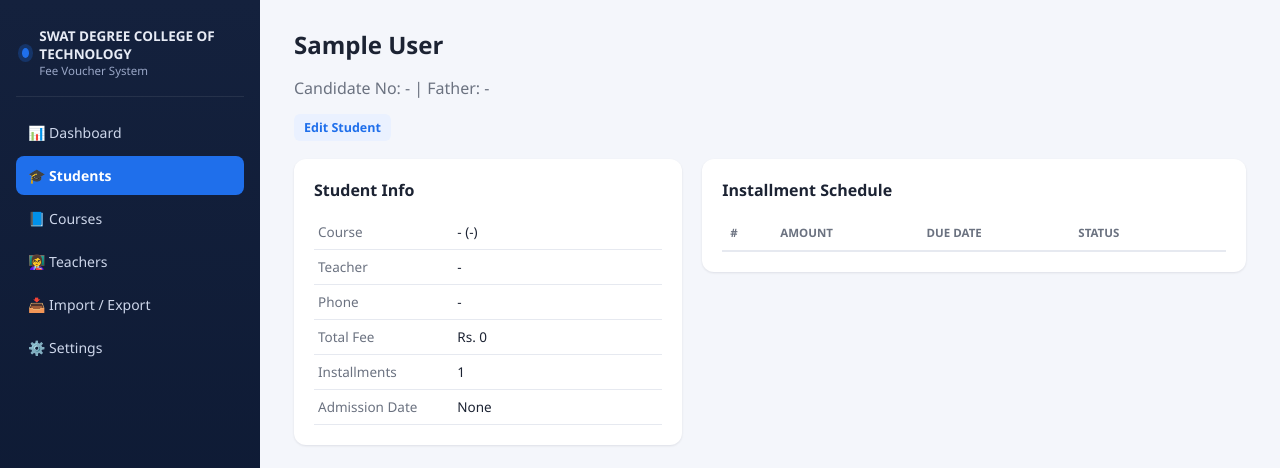
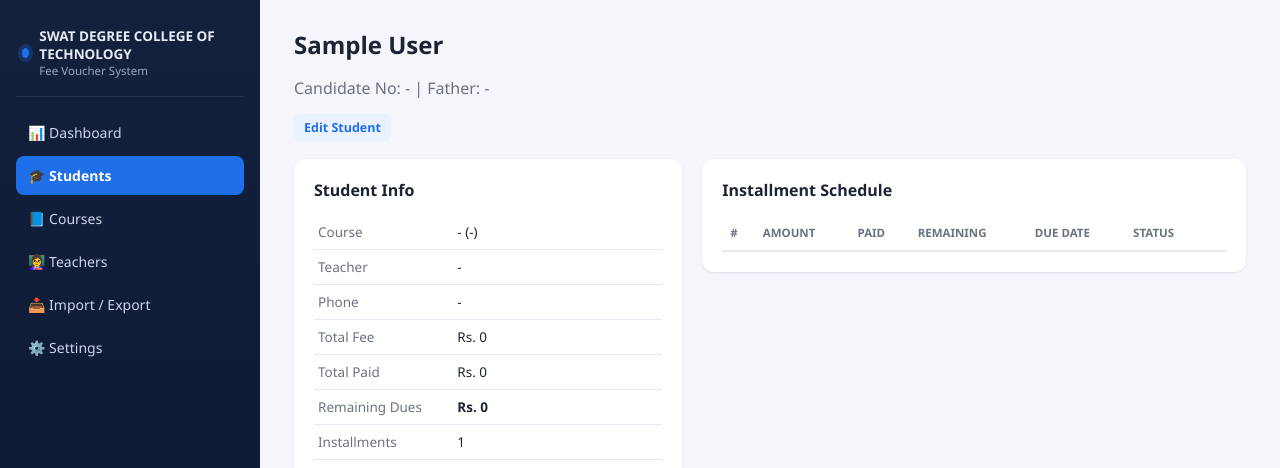
Before and after one commit to Rashidzada/swat-degree-collage-tech, a Flask app: page /students/1 in a window 1280 px wide. Shown: the top 468 px of the page. Run offline with Flask 3, Linux system fonts and the light colour scheme; the visitor is signed in with stand-in values (Sample User, id 1); data comes from the database, SQL or seed files in the repository; data that the repository does not hold is empty.

Commit message:
add partial payment and dues tracking

```diff
--- a/app.py
+++ b/app.py
@@ -35,6 +35,7 @@
         g.db = sqlite3.connect(DB_PATH)
         g.db.row_factory = sqlite3.Row
         g.db.execute("PRAGMA foreign_keys = ON")
+        ensure_payment_schema(g.db)
     return g.db
 
 
@@ -111,6 +112,7 @@
         """
     )
     db.commit()
+    ensure_payment_schema(db)
 
     if first_run:
         db.execute(
@@ -119,6 +121,20 @@
         )
         db.commit()
     db.close()
+
+
+def ensure_payment_schema(db):
+    columns = [row[1] for row in db.execute("PRAGMA table_info(payments)").fetchall()]
+    if not columns:
+        return
+    if "paid_amount" not in columns:
+        db.execute("ALTER TABLE payments ADD COLUMN paid_amount REAL NOT NULL DEFAULT 0")
+        db.execute(
+            """UPDATE payments
+               SET paid_amount = tuition_amount + id_card_fee + dmc_fee + exam_fee + fund_fee
+               WHERE paid = 1 AND paid_amount = 0"""
+        )
+        db.commit()
 
 
 # ----------------------------------------------------------------------
@@ -193,6 +209,26 @@
     return cleaned or "student"
 
 
+PAYMENT_TOTAL_SQL = "(tuition_amount + id_card_fee + dmc_fee + exam_fee + fund_fee)"
+PAYMENT_REMAINING_SQL = f"MAX({PAYMENT_TOTAL_SQL} - COALESCE(paid_amount, 0), 0)"
+PAYMENT_TOTAL_P_SQL = "(p.tuition_amount + p.id_card_fee + p.dmc_fee + p.exam_fee + p.fund_fee)"
+PAYMENT_REMAINING_P_SQL = f"MAX({PAYMENT_TOTAL_P_SQL} - COALESCE(p.paid_amount, 0), 0)"
+
+
+def payment_total(payment):
+    return (
+        float(payment["tuition_amount"] or 0)
+        + float(payment["id_card_fee"] or 0)
+        + float(payment["dmc_fee"] or 0)
+        + float(payment["exam_fee"] or 0)
+        + float(payment["fund_fee"] or 0)
+    )
+
+
+def payment_remaining(payment):
+    return max(payment_total(payment) - float(payment["paid_amount"] or 0), 0)
+
+
 def create_payments_for_student(db, student_id, total_fee, installment_count, course, admission_date_str):
     installment_amount = round(total_fee / installment_count, 2)
     try:
@@ -217,14 +253,14 @@
 
 def rebuild_unpaid_payments_for_student(db, student_id, total_fee, installment_count, course, admission_date_str):
     paid_rows = db.execute(
-        "SELECT installment_no FROM payments WHERE student_id = ? AND paid = 1",
+        "SELECT installment_no FROM payments WHERE student_id = ? AND (paid = 1 OR paid_amount > 0)",
         (student_id,),
     ).fetchall()
     paid_installments = {row["installment_no"] for row in paid_rows}
     if paid_installments:
         installment_count = max(installment_count, max(paid_installments))
 
-    db.execute("DELETE FROM payments WHERE student_id = ? AND paid = 0", (student_id,))
+    db.execute("DELETE FROM payments WHERE student_id = ? AND paid = 0 AND paid_amount = 0", (student_id,))
 
     installment_amount = round(total_fee / installment_count, 2)
     try:
@@ -261,21 +297,21 @@
     total_courses = db.execute("SELECT COUNT(*) c FROM courses").fetchone()["c"]
 
     collected = db.execute(
-        """SELECT COALESCE(SUM(tuition_amount + id_card_fee + dmc_fee + exam_fee + fund_fee), 0) s
-           FROM payments WHERE paid = 1"""
+        "SELECT COALESCE(SUM(paid_amount), 0) s FROM payments"
     ).fetchone()["s"]
     pending = db.execute(
-        """SELECT COALESCE(SUM(tuition_amount + id_card_fee + dmc_fee + exam_fee + fund_fee), 0) s
-           FROM payments WHERE paid = 0"""
+        f"SELECT COALESCE(SUM({PAYMENT_REMAINING_SQL}), 0) s FROM payments"
     ).fetchone()["s"]
 
     dues = db.execute(
-        """SELECT p.*, s.name AS student_name, s.candidate_no, s.phone,
-                  c.name AS course_name
+        f"""SELECT p.*, s.name AS student_name, s.candidate_no, s.phone,
+                  c.name AS course_name,
+                  {PAYMENT_TOTAL_P_SQL} AS payment_total,
+                  {PAYMENT_REMAINING_P_SQL} AS remaining_amount
            FROM payments p
            JOIN students s ON s.id = p.student_id
            LEFT JOIN courses c ON c.id = s.course_id
-           WHERE p.paid = 0
+           WHERE {PAYMENT_REMAINING_P_SQL} > 0
            ORDER BY p.due_date ASC
            LIMIT 25"""
     ).fetchall()
@@ -325,7 +361,12 @@
         return redirect(url_for("teachers"))
 
     rows = db.execute(
-        """SELECT t.*, (SELECT COUNT(*) FROM courses c WHERE c.teacher_id = t.id) AS course_count
+        f"""SELECT t.*,
+                  (SELECT COUNT(*) FROM courses c WHERE c.teacher_id = t.id) AS course_count,
+                  (SELECT COALESCE(SUM({PAYMENT_REMAINING_P_SQL}), 0)
+                   FROM payments p
+                   JOIN students s ON s.id = p.student_id
+                   WHERE s.teacher_id = t.id) AS dues_amount
            FROM teachers t ORDER BY t.name"""
     ).fetchall()
     return render_template("teachers.html", teachers=rows, dev=dev_context())
@@ -365,6 +406,36 @@
             return redirect(url_for("teachers"))
 
     return render_template("teacher_edit.html", teacher=teacher, dev=dev_context())
+
+
+@app.route("/teachers/<int:teacher_id>/dues")
+@login_required
+def teacher_dues(teacher_id):
+    db = get_db()
+    teacher = db.execute("SELECT * FROM teachers WHERE id = ?", (teacher_id,)).fetchone()
+    if not teacher:
+        abort(404)
+
+    dues = db.execute(
+        f"""SELECT p.*, s.name AS student_name, s.candidate_no, s.phone,
+                  c.name AS course_name,
+                  {PAYMENT_TOTAL_P_SQL} AS payment_total,
+                  {PAYMENT_REMAINING_P_SQL} AS remaining_amount
+           FROM payments p
+           JOIN students s ON s.id = p.student_id
+           LEFT JOIN courses c ON c.id = s.course_id
+           WHERE s.teacher_id = ? AND {PAYMENT_REMAINING_P_SQL} > 0
+           ORDER BY s.name, p.installment_no""",
+        (teacher_id,),
+    ).fetchall()
+    total_dues = sum(float(row["remaining_amount"] or 0) for row in dues)
+    return render_template(
+        "teacher_dues.html",
+        teacher=teacher,
+        dues=dues,
+        total_dues=total_dues,
+        dev=dev_context(),
+    )
 
 
 # ----------------------------------------------------------------------
@@ -491,8 +562,11 @@
         return redirect(url_for("view_student", student_id=student_id))
 
     rows = db.execute(
-        """SELECT s.*, c.name AS course_name, t.name AS teacher_name,
-                  (SELECT COUNT(*) FROM payments p WHERE p.student_id = s.id AND p.paid = 0) AS pending_installments
+        f"""SELECT s.*, c.name AS course_name, t.name AS teacher_name,
+                  (SELECT COUNT(*) FROM payments p
+                   WHERE p.student_id = s.id AND {PAYMENT_REMAINING_P_SQL} > 0) AS pending_installments,
+                  (SELECT COALESCE(SUM({PAYMENT_REMAINING_P_SQL}), 0) FROM payments p
+                   WHERE p.student_id = s.id) AS dues_amount
            FROM students s
            LEFT JOIN courses c ON c.id = s.course_id
            LEFT JOIN teachers t ON t.id = s.teacher_id
@@ -521,9 +595,24 @@
     if not student:
         abort(404)
     payments = db.execute(
-        "SELECT * FROM payments WHERE student_id = ? ORDER BY installment_no", (student_id,)
+        f"""SELECT *,
+                  {PAYMENT_TOTAL_P_SQL} AS payment_total,
+                  {PAYMENT_REMAINING_P_SQL} AS remaining_amount
+           FROM payments p
+           WHERE student_id = ?
+           ORDER BY installment_no""",
+        (student_id,),
     ).fetchall()
-    return render_template("student_view.html", student=student, payments=payments, dev=dev_context())
+    total_paid = sum(float(p["paid_amount"] or 0) for p in payments)
+    total_due = sum(float(p["remaining_amount"] or 0) for p in payments)
+    return render_template(
+        "student_view.html",
+        student=student,
+        payments=payments,
+        total_paid=total_paid,
+        total_due=total_due,
+        dev=dev_context(),
+    )
 
 
 @app.route("/students/delete/<int:student_id>", methods=["POST"])
@@ -567,7 +656,7 @@
         )
 
         paid_max = db.execute(
-            "SELECT MAX(installment_no) AS max_paid FROM payments WHERE student_id = ? AND paid = 1",
+            "SELECT MAX(installment_no) AS max_paid FROM payments WHERE student_id = ? AND (paid = 1 OR paid_amount > 0)",
             (student_id,),
         ).fetchone()["max_paid"]
         if paid_max and installment_count < paid_max:
@@ -614,20 +703,46 @@
     payment = db.execute("SELECT * FROM payments WHERE id = ?", (payment_id,)).fetchone()
     if not payment:
         abort(404)
+    total = payment_total(payment)
+    current_paid = float(payment["paid_amount"] or 0)
+    remaining = max(total - current_paid, 0)
+    requested_amount = request.form.get("paid_amount")
+    try:
+        amount = float(requested_amount) if requested_amount else remaining
+    except ValueError:
+        flash("Please enter a valid payment amount.", "error")
+        return redirect(request.referrer or url_for("voucher", payment_id=payment_id))
+
+    if amount <= 0:
+        flash("Payment amount must be greater than zero.", "error")
+        return redirect(request.referrer or url_for("voucher", payment_id=payment_id))
+
+    new_paid_amount = min(current_paid + amount, total)
+    is_paid = 1 if new_paid_amount >= total else 0
     db.execute(
-        "UPDATE payments SET paid = 1, paid_date = ? WHERE id = ?",
-        (date.today().isoformat(), payment_id),
+        "UPDATE payments SET paid_amount = ?, paid = ?, paid_date = ? WHERE id = ?",
+        (new_paid_amount, is_paid, date.today().isoformat(), payment_id),
     )
     db.commit()
-    flash("Installment marked as paid.", "success")
-    return redirect(url_for("voucher", payment_id=payment_id))
+    if is_paid:
+        flash("Installment fully paid.", "success")
+    else:
+        flash(f"Partial payment saved. Remaining: Rs. {total - new_paid_amount:.0f}", "success")
+    return redirect(request.referrer or url_for("voucher", payment_id=payment_id))
 
 
 # ----------------------------------------------------------------------
 # Voucher / Slip
 # ----------------------------------------------------------------------
 def get_voucher_data(db, payment_id):
-    payment = db.execute("SELECT * FROM payments WHERE id = ?", (payment_id,)).fetchone()
+    payment = db.execute(
+        f"""SELECT *,
+                  {PAYMENT_TOTAL_P_SQL} AS payment_total,
+                  {PAYMENT_REMAINING_P_SQL} AS remaining_amount
+           FROM payments p
+           WHERE id = ?""",
+        (payment_id,),
+    ).fetchone()
     if not payment:
         return None, None
     student = db.execute(
@@ -648,8 +763,18 @@
     payment, student = get_voucher_data(db, payment_id)
     if not payment or not student:
         abort(404)
-    total = (payment["tuition_amount"] + payment["id_card_fee"] + payment["dmc_fee"]
-             + payment["exam_fee"] + payment["fund_fee"])
+    total = float(payment["payment_total"] or payment_total(payment))
+    paid_amount = float(payment["paid_amount"] or 0)
+    remaining_amount = float(payment["remaining_amount"] or payment_remaining(payment))
+    student_summary = db.execute(
+        f"""SELECT COALESCE(SUM(paid_amount), 0) AS total_paid,
+                  COALESCE(SUM({PAYMENT_REMAINING_P_SQL}), 0) AS total_due
+           FROM payments p
+           WHERE student_id = ?""",
+        (student["id"],),
+    ).fetchone()
+    student_total_paid = float(student_summary["total_paid"] or 0)
+    student_total_due = float(student_summary["total_due"] or 0)
     wa_number = format_pk_whatsapp(student["phone"])
     wa_message = (
         f"Fee Voucher - {COLLEGE_NAME}\n"
@@ -657,6 +782,9 @@
         f"Candidate No: {student['candidate_no'] or '-'}\n"
         f"Installment: {payment['installment_no']} of {student['installment_count']}\n"
         f"Amount: PKR {total:.0f}\n"
+        f"Paid on this installment: PKR {paid_amount:.0f}\n"
+        f"Remaining on this installment: PKR {remaining_amount:.0f}\n"
+        f"Student total remaining dues: PKR {student_total_due:.0f}\n"
         f"Due Date: {payment['due_date']}\n"
         f"Please find the attached fee voucher PDF."
     )
@@ -665,6 +793,10 @@
         payment=payment,
         student=student,
         total=total,
+        paid_amount=paid_amount,
+        remaining_amount=remaining_amount,
+        student_total_paid=student_total_paid,
+        student_total_due=student_total_due,
         wa_number=wa_number,
         wa_message=wa_message,
         today=date.today().strftime("%d/%m/%Y"),
@@ -682,7 +814,20 @@
     if not payment or not student:
         abort(404)
 
-    buffer = build_voucher_pdf(payment, student, dev_context(), COLLEGE_NAME)
+    student_summary = db.execute(
+        f"""SELECT COALESCE(SUM(paid_amount), 0) AS total_paid,
+                  COALESCE(SUM({PAYMENT_REMAINING_P_SQL}), 0) AS total_due
+           FROM payments p
+           WHERE student_id = ?""",
+        (student["id"],),
+    ).fetchone()
+    buffer = build_voucher_pdf(
+        payment,
+        student,
+        dev_context(),
+        COLLEGE_NAME,
+        float(student_summary["total_due"] or 0),
+    )
     student_name = safe_filename_part(student["name"])
     candidate_no = safe_filename_part(student["candidate_no"] or student["id"])
     filename = f"Voucher_{student_name}_{candidate_no}_Inst{payment['installment_no']}.pdf"
@@ -780,15 +925,19 @@
     # Payments / Dues sheet
     ws = wb.create_sheet("Payments")
     ws.append(["id", "student_id", "student_name", "installment_no", "tuition_amount",
-               "id_card_fee", "dmc_fee", "exam_fee", "fund_fee", "due_date", "paid", "paid_date"])
+               "id_card_fee", "dmc_fee", "exam_fee", "fund_fee", "paid_amount",
+               "remaining_amount", "due_date", "paid", "paid_date"])
     for p in db.execute(
-        """SELECT p.*, s.name AS student_name FROM payments p
+        f"""SELECT p.*, s.name AS student_name,
+                  {PAYMENT_REMAINING_P_SQL} AS remaining_amount
+           FROM payments p
            JOIN students s ON s.id = p.student_id ORDER BY p.student_id, p.installment_no"""
     ).fetchall():
         ws.append([p["id"], p["student_id"], p["student_name"], p["installment_no"],
                    p["tuition_amount"], p["id_card_fee"], p["dmc_fee"], p["exam_fee"],
-                   p["fund_fee"], p["due_date"], "Yes" if p["paid"] else "No", p["paid_date"]])
-    style_header(ws, 12)
+                   p["fund_fee"], p["paid_amount"], p["remaining_amount"], p["due_date"],
+                   "Yes" if p["paid"] else "No", p["paid_date"]])
+    style_header(ws, 14)
 
     for sheet in wb.worksheets:
         for col_cells in sheet.columns:
--- a/static/css/style.css
+++ b/static/css/style.css
@@ -309,6 +309,19 @@
 }
 .badge-red { background: #fde9ea; color: #b0242a; }
 .badge-green { background: #e6f7ee; color: #147a4d; }
+.badge-orange { background: #fff0df; color: #a95715; }
+.inline-pay-form {
+  display: inline-flex;
+  align-items: center;
+  gap: 6px;
+}
+.inline-pay-form input {
+  width: 92px;
+  padding: 7px 8px;
+  border: 1px solid var(--border);
+  border-radius: 6px;
+  font-size: 12px;
+}
 
 /* ---------- Login page ---------- */
 .login-page {
--- a/templates/base.html
+++ b/templates/base.html
@@ -22,7 +22,7 @@
       <a href="{{ url_for('dashboard') }}" class="{{ 'active' if request.endpoint=='dashboard' }}">📊 Dashboard</a>
       <a href="{{ url_for('students') }}" class="{{ 'active' if request.endpoint in ['students','view_student','edit_student'] }}">🎓 Students</a>
       <a href="{{ url_for('courses') }}" class="{{ 'active' if request.endpoint in ['courses','edit_course'] }}">📘 Courses</a>
-      <a href="{{ url_for('teachers') }}" class="{{ 'active' if request.endpoint in ['teachers','edit_teacher'] }}">👩‍🏫 Teachers</a>
+      <a href="{{ url_for('teachers') }}" class="{{ 'active' if request.endpoint in ['teachers','edit_teacher','teacher_dues'] }}">👩‍🏫 Teachers</a>
       <a href="{{ url_for('data_tools') }}" class="{{ 'active' if request.endpoint=='data_tools' }}">📥 Import / Export</a>
       <a href="{{ url_for('settings') }}" class="{{ 'active' if request.endpoint=='settings' }}">⚙️ Settings</a>
     </nav>
--- a/templates/student_view.html
+++ b/templates/student_view.html
@@ -15,6 +15,8 @@
       <tr><td>Teacher</td><td>{{ student.teacher_name or '-' }}</td></tr>
       <tr><td>Phone</td><td>{{ student.phone or '-' }}</td></tr>
       <tr><td>Total Fee</td><td>Rs. {{ "%.0f"|format(student.total_fee) }}</td></tr>
+      <tr><td>Total Paid</td><td>Rs. {{ "%.0f"|format(total_paid) }}</td></tr>
+      <tr><td>Remaining Dues</td><td><b>Rs. {{ "%.0f"|format(total_due) }}</b></td></tr>
       <tr><td>Installments</td><td>{{ student.installment_count }}</td></tr>
       <tr><td>Admission Date</td><td>{{ student.admission_date }}</td></tr>
     </table>
@@ -24,16 +26,20 @@
     <div class="panel-header"><h2>Installment Schedule</h2></div>
     <div class="table-wrap">
       <table class="data-table">
-        <thead><tr><th>#</th><th>Amount</th><th>Due Date</th><th>Status</th><th></th></tr></thead>
+        <thead><tr><th>#</th><th>Amount</th><th>Paid</th><th>Remaining</th><th>Due Date</th><th>Status</th><th></th></tr></thead>
         <tbody>
           {% for p in payments %}
           <tr>
             <td>{{ p.installment_no }}</td>
-            <td>Rs. {{ "%.0f"|format(p.tuition_amount + p.id_card_fee + p.dmc_fee + p.exam_fee + p.fund_fee) }}</td>
+            <td>Rs. {{ "%.0f"|format(p.payment_total) }}</td>
+            <td>Rs. {{ "%.0f"|format(p.paid_amount) }}</td>
+            <td>Rs. {{ "%.0f"|format(p.remaining_amount) }}</td>
             <td>{{ p.due_date }}</td>
             <td>
               {% if p.paid %}
                 <span class="badge badge-green">Paid on {{ p.paid_date }}</span>
+              {% elif p.paid_amount > 0 %}
+                <span class="badge badge-orange">Partial</span>
               {% else %}
                 <span class="badge badge-red">Unpaid</span>
               {% endif %}
@@ -41,8 +47,9 @@
             <td>
               <a class="link-btn" href="{{ url_for('voucher', payment_id=p.id) }}">Slip</a>
               {% if not p.paid %}
-              <form method="POST" action="{{ url_for('mark_paid', payment_id=p.id) }}" style="display:inline;">
-                <button type="submit" class="btn-success-sm">Mark Paid</button>
+              <form method="POST" action="{{ url_for('mark_paid', payment_id=p.id) }}" class="inline-pay-form">
+                <input type="number" name="paid_amount" min="1" max="{{ '%.0f'|format(p.remaining_amount) }}" step="1" value="{{ '%.0f'|format(p.remaining_amount) }}">
+                <button type="submit" class="btn-success-sm">Record</button>
               </form>
               {% endif %}
             </td>
--- a/templates/students.html
+++ b/templates/students.html
@@ -68,6 +68,7 @@
             <td>
               {% if s.pending_installments > 0 %}
                 <span class="badge badge-red">{{ s.pending_installments }} pending</span>
+                <div class="muted small">Rs. {{ "%.0f"|format(s.dues_amount) }}</div>
               {% else %}
                 <span class="badge badge-green">Cleared</span>
               {% endif %}
```
Also changed, not shown: pdf_generator.py (+12 -6 lines), templates/dashboard.html (+4 -3 lines), templates/teacher_dues.html (added, +36 -0 lines), templates/teachers.html (+9 -2 lines), templates/voucher.html (+9 -4 lines).
